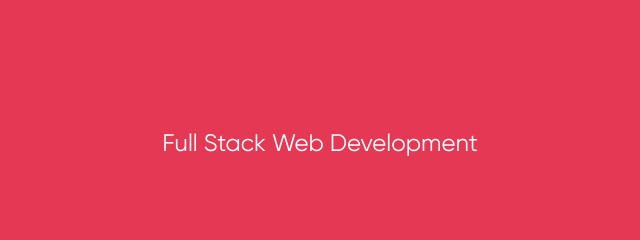
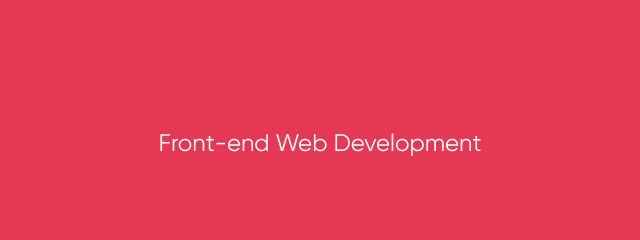
Before and after one commit to anohene1/anohene1.github.io, a plain HTML site: page index.html in a window 1280 px wide. Shown: the part 1718-1958 px from the top of the page, 320-960 px from the left. Drawn offline with Linux system fonts and the light colour scheme; a script that the page names is missing.

Commit message:
Changed skill

```diff
--- a/index.html
+++ b/index.html
@@ -53,7 +53,7 @@
         </div>
         <div class="skills-pages">
             <div>
-                <p>Full Stack Web Development </p>
+                <p>Front-end Web Development </p>
             </div>
             <div>
                 <p>Mobile App Development</p>
```
